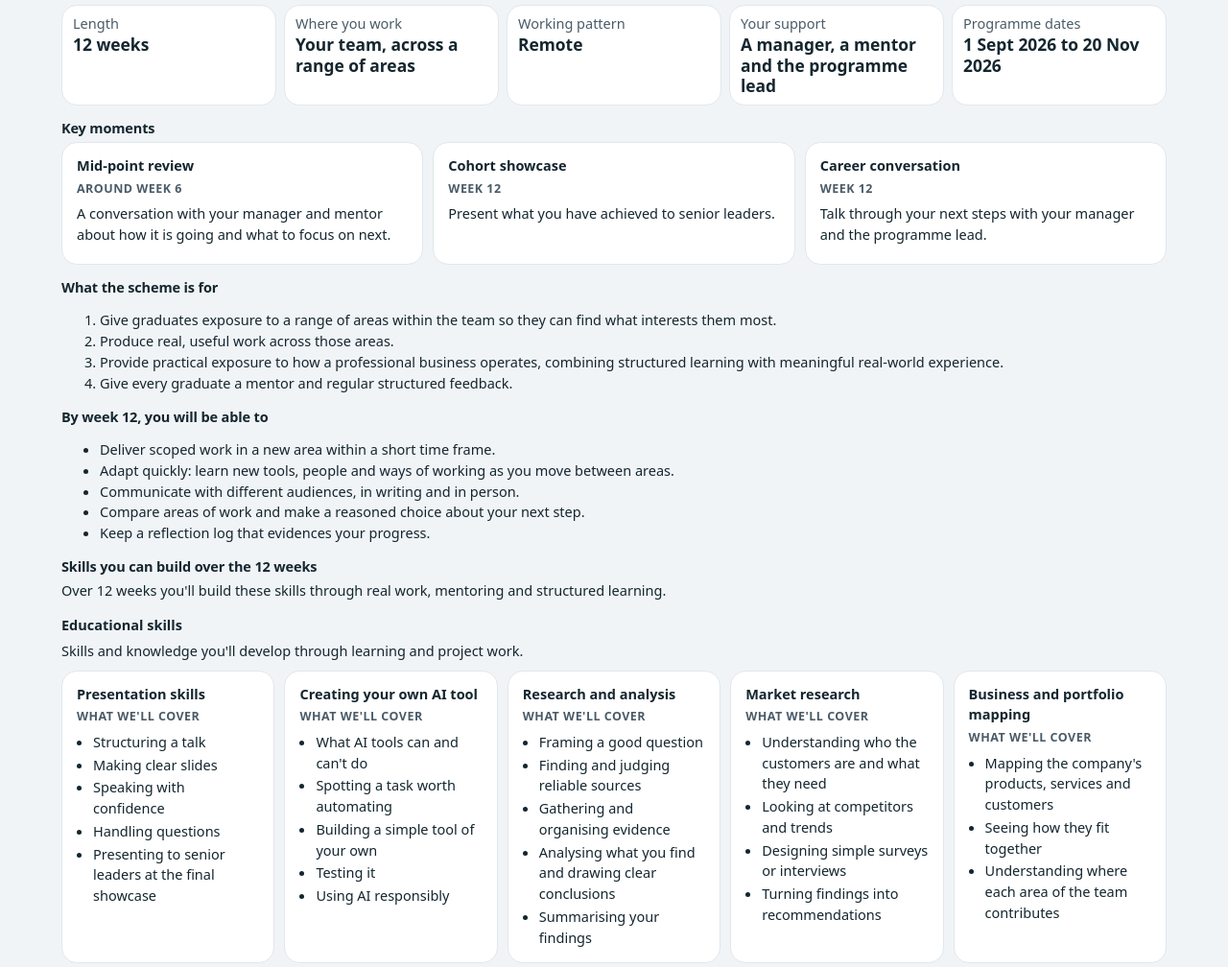
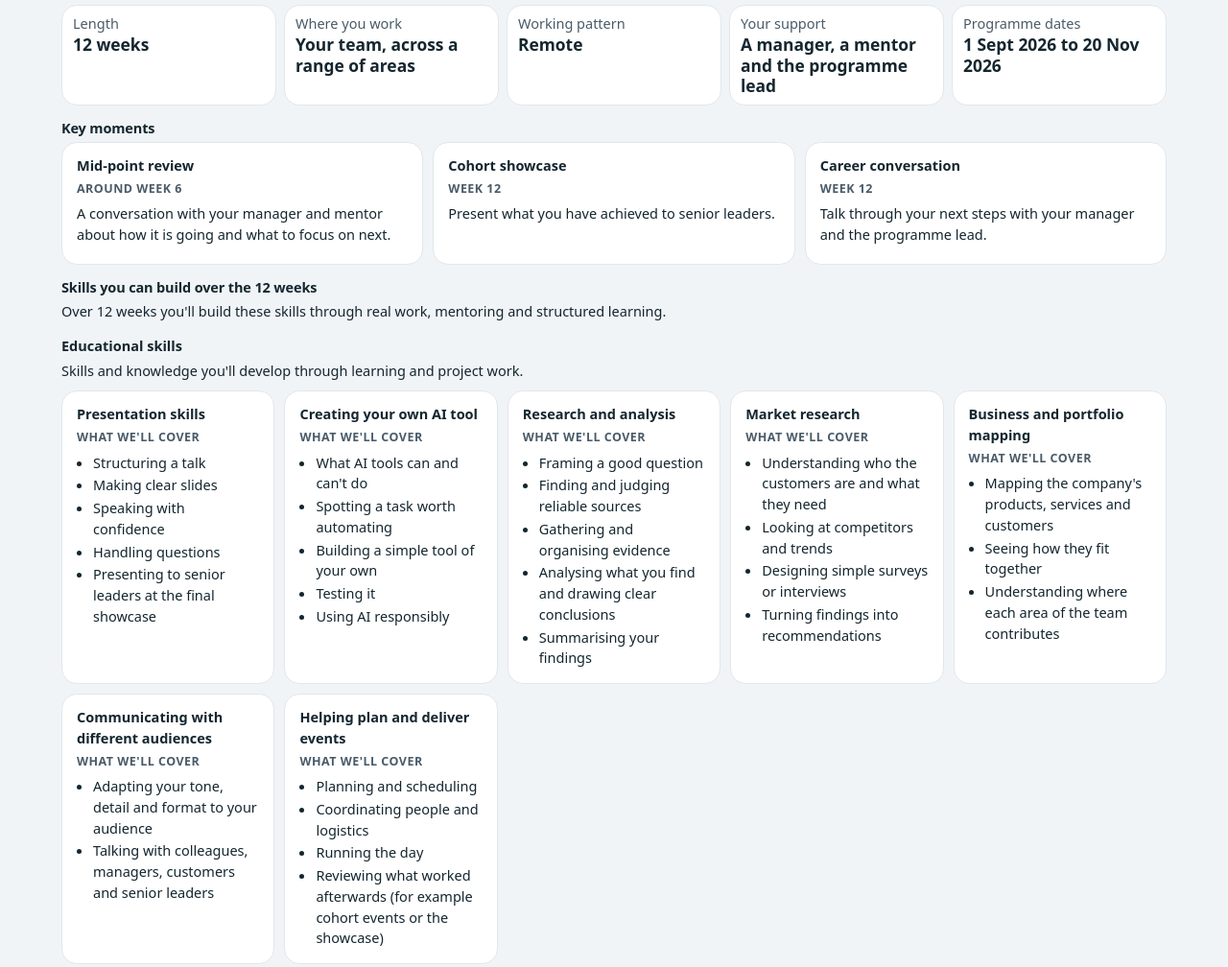
Before and after one commit to Hannah-S03/graduate-Portal-CV, a plain HTML site: page company.html in a window 1280 px wide. Shown: the part 685-1693 px from the top of the page at 96% size. Drawn offline with Linux system fonts and the light colour scheme.

Commit message:
Update graduate hub

```diff
--- a/assets/hub/search.js
+++ b/assets/hub/search.js
@@ -45,7 +45,6 @@
     });
     var K = window.SITE_CONTENT || {};
     (K.faqs || []).forEach(function (f) { add("Company and help", f.q, [f.a], f.a, "help.html"); });
-    (K.programmeObjectives || []).concat(K.graduateObjectives || []).forEach(function (o) { add("Company and help", "Programme objective", [o], o, "company.html#placement"); });
     return out;
   }
 
--- a/assets/site.js
+++ b/assets/site.js
@@ -187,17 +187,6 @@
     t.appendChild(g);
   };
 
-  R.objectives = function (t) {
-    t.appendChild(el("h3", { text: "What the scheme is for" }));
-    var ol = el("ol");
-    (CONTENT.programmeObjectives || []).forEach(function (o) { ol.appendChild(el("li", { text: o })); });
-    t.appendChild(ol);
-    t.appendChild(el("h3", { text: "By week 12, you will be able to" }));
-    var ul = el("ul");
-    (CONTENT.graduateObjectives || []).forEach(function (o) { ul.appendChild(el("li", { text: o })); });
-    t.appendChild(ul);
-  };
-
   R.overview = function (t) {
     if (OVERVIEW.lead) t.appendChild(el("p", { text: OVERVIEW.lead }));
     (OVERVIEW.groups || []).forEach(function (g) {
--- a/company.html
+++ b/company.html
@@ -23,7 +23,7 @@
 </ul></nav>
 <section id="about"><h2>About the company</h2><div data-render="aboutCompany"></div></section>
 <section id="resources"><h2>Key information</h2><div data-render="keyResources"></div></section>
-<section id="placement"><h2>My placement</h2><div data-render="placement"></div><div data-render="objectives"></div><h3>Skills you can build over the 12 weeks</h3><div data-render="overview"></div></section>
+<section id="placement"><h2>My placement</h2><div data-render="placement"></div><h3>Skills you can build over the 12 weeks</h3><div data-render="overview"></div></section>
 <section id="network"><h2>My network: key contacts</h2><div data-render="network"></div></section>
 </div>
 </main>
--- a/src/data/content.js
+++ b/src/data/content.js
@@ -1,18 +1,5 @@
-// Sample scheme objectives and graduate FAQs. Replace with your own wording.
+// Sample graduate FAQs. Replace with your own wording.
 window.SITE_CONTENT = {
-  programmeObjectives: [
-    "Give graduates exposure to a range of areas within the team so they can find what interests them most.",
-    "Produce real, useful work across those areas.",
-    "Provide practical exposure to how a professional business operates, combining structured learning with meaningful real-world experience.",
-    "Give every graduate a mentor and regular structured feedback."
-  ],
-  graduateObjectives: [
-    "Deliver scoped work in a new area within a short time frame.",
-    "Adapt quickly: learn new tools, people and ways of working as you move between areas.",
-    "Communicate with different audiences, in writing and in person.",
-    "Compare areas of work and make a reasoned choice about your next step.",
-    "Keep a reflection log that evidences your progress."
-  ],
   faqs: [
     { q: "Where is my information stored?", a: "Only in this browser, on this device. Nothing you enter is sent to a server, to the programme team or to your manager. See the privacy notice." },
     { q: "Will I lose my information if I use another computer or browser?", a: "Yes. The hub saves to the browser you use, so another browser or device starts empty. Use Download my data (on My profile) to take a copy, and Restore from file to load it somewhere else." },
```
Also changed, not shown: 1 other file.
